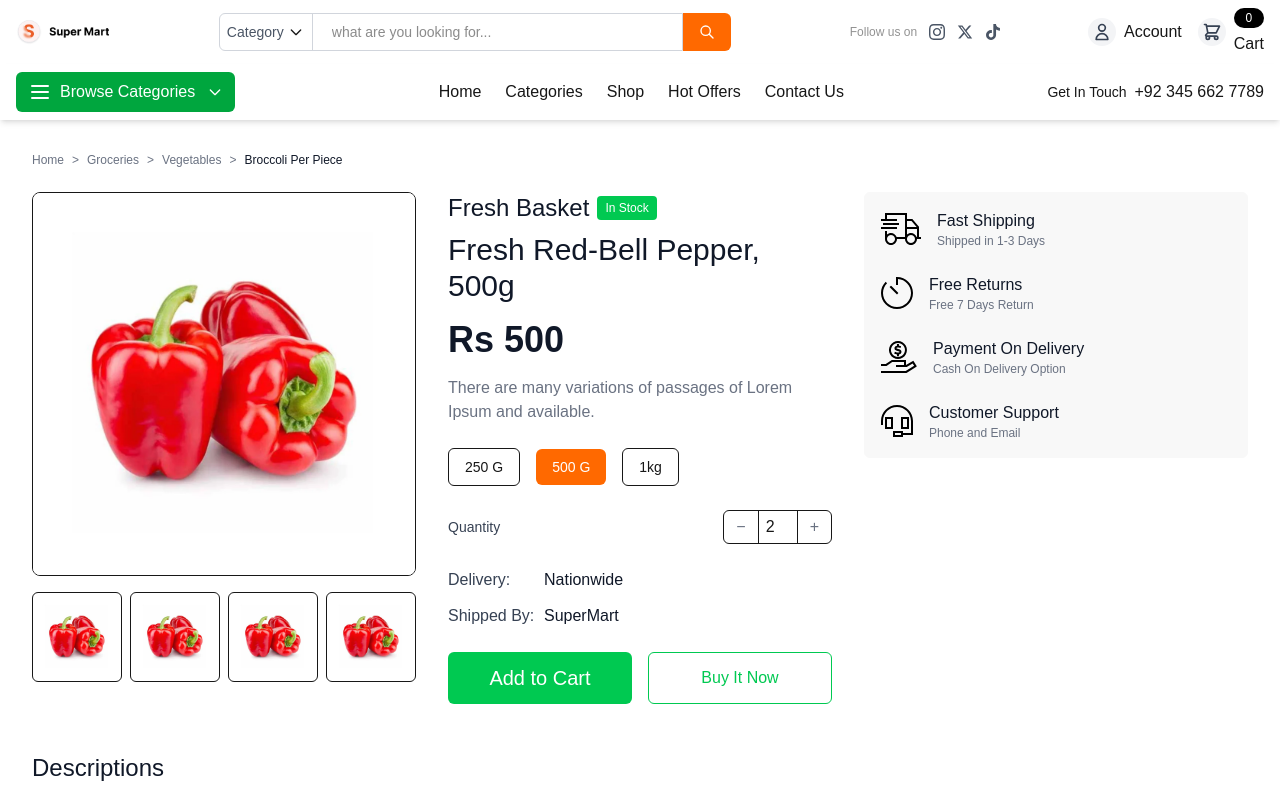
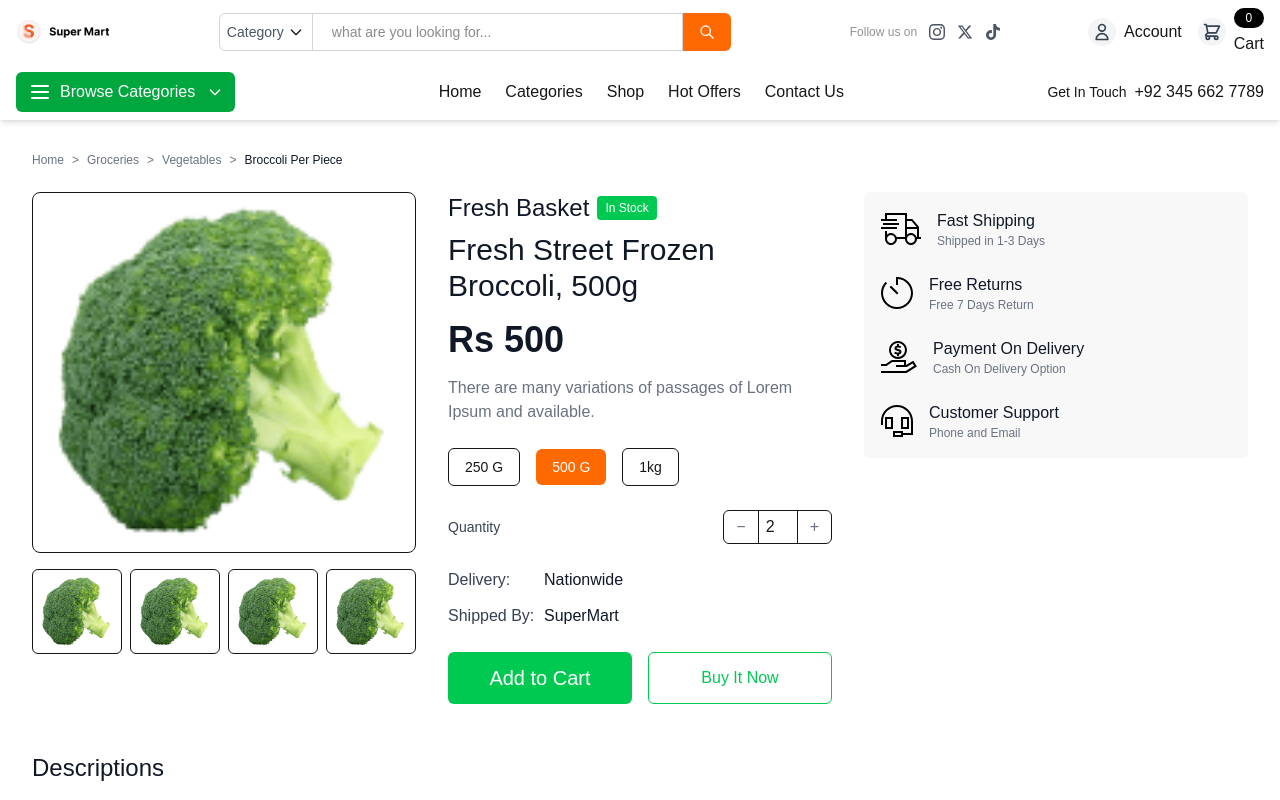
Before and after one commit to Aijaz12550/supermart, a Next.js app: page /product in a window 1280 px wide. Shown: the top 800 px of the page. Built offline with nearby package versions, Linux system fonts and the light colour scheme.

Commit message:
product dynamic and add to cart implement in product page

```diff
--- a/src/app/Reusable_Components/ProductGrid.tsx
+++ b/src/app/Reusable_Components/ProductGrid.tsx
@@ -4,6 +4,8 @@ import Arrowslider from "../Reusable_Components/Arrow-Slider";
 import { useCart } from "../context/CartContext";
 import { useState } from "react";
 import { LoaderIcon } from "../components/Icon";
+import { useRouter } from "next/navigation";
+import { useProduct } from "../context/ProductContext";
 
 interface Product {
   id: number;
@@ -21,6 +23,9 @@ interface ProductGridProps {
 export default function ProductGrid({ title, products }: ProductGridProps) {
   const { addToCart } = useCart();
   const [loadingId, setLoadingId] = useState<number | null>(null);
+
+  const router = useRouter();
+  const { setSelectedProduct } = useProduct();
 
   const parsePrice = (priceStr: string): number => {
     return parseInt(priceStr.replace(/[^\d]/g, ""), 10);
@@ -41,6 +46,25 @@ export default function ProductGrid({ title, products }: ProductGridProps) {
     setLoadingId(null);
   };
 
+  const handleProductClick = (product: Product) => {
+    // Convert the product to match the ProductContext format
+    const detailedProduct = {
+      id: product.id.toString(),
+      name: product.name,
+      price: parsePrice(product.price),
+      image: product.image.src,
+      thumbnails: [
+        product.image.src,
+        product.image.src,
+        product.image.src,
+        product.image.src,
+      ],
+    };
+
+    setSelectedProduct(detailedProduct);
+    router.push("/product");
+  };
+
   return (
     <div className="max-w-7xl mx-auto px-4 sm:px-6 lg:px-8 py-8">
       <h1 className="text-3xl font-bold mb-8">{title}</h1>
@@ -50,6 +74,7 @@ export default function ProductGrid({ title, products }: ProductGridProps) {
           <div
             key={product.id}
             className="rounded-lg overflow-hidden shadow-md cursor-pointer hover:shadow-lg transition-shadow duration-300"
+            onClick={() => handleProductClick(product)}
           >
             <div className="p-4">
               <Image
@@ -68,7 +93,10 @@ export default function ProductGrid({ title, products }: ProductGridProps) {
               <div className="flex justify-between items-center mt-2">
                 <span className="font-bold text-gray-900">{product.price}</span>
                 <button
-                  onClick={() => handleAddToCart(product)}
+                onClick={(e) => {
+                    e.stopPropagation(); // Prevent triggering the parent div's onClick
+                    handleAddToCart(product);
+                  }}
                   disabled={loadingId === product.id}
                   className="text-black text-xs py-1 px-2 rounded transition-colors duration-200 border-2 border-gray-100 cursor-pointer flex items-center gap-2"
                 >
--- a/src/app/components/Arrival.tsx
+++ b/src/app/components/Arrival.tsx
@@ -4,6 +4,8 @@ import Arrowslider from "../Reusable_Components/Arrow-Slider";
 import { useCart } from '../context/CartContext';
 import { useState } from 'react';
 import { LoaderIcon } from './Icon';
+import { useRouter } from 'next/navigation';
+import { useProduct } from '../context/ProductContext';
 
 interface Product {
   id: number;
@@ -21,6 +23,8 @@ interface ProductGridProps {
 export default function Arrival({ title, products }: ProductGridProps) {
   const { addToCart } = useCart();
   const [loadingId, setLoadingId] = useState<number | null>(null);
+  const router = useRouter();
+  const { setSelectedProduct } = useProduct();
 
   const parsePrice = (priceStr: string): number => {
     return parseInt(priceStr.replace(/[^\d]/g, ""), 10);
@@ -42,6 +46,19 @@ export default function Arrival({ title, products }: ProductGridProps) {
   };
 
 
+
+  const handleProductClick = (product: Product) => {
+    const detailedProduct = {
+      id: product.id.toString(),
+      name: product.name,
+      price: parsePrice(product.price),
+      image: product.image.src,
+      thumbnails: [product.image.src, product.image.src, product.image.src, product.image.src],
+    };
+
+    setSelectedProduct(detailedProduct);
+    router.push('/product');
+  };
 
   const categories = ["All", "Groceries", "Electronics", "Fashion", "Healthcare"];
 
@@ -66,6 +83,7 @@ export default function Arrival({ title, products }: ProductGridProps) {
           <div
             key={product.id}
             className="rounded-lg overflow-hidden shadow-md cursor-pointer hover:shadow-lg transition-shadow duration-300"
+            onClick={() => handleProductClick(product)}
           >
             <div className="p-4">
               <Image
@@ -80,7 +98,10 @@ export default function Arrival({ title, products }: ProductGridProps) {
               <div className="flex justify-between items-center mt-2">
                 <span className="font-semibold text-gray-900 text-base">{product.price}</span>
                 <button
-                  onClick={() => handleAddToCart(product)}
+                onClick={(e) => {
+                    e.stopPropagation();
+                    handleAddToCart(product);
+                  }}
                   disabled={loadingId === product.id}
                   className="text-black text-xs py-1 px-2 rounded transition-colors duration-200 border-2 border-gray-100 cursor-pointer flex items-center gap-2"
                 >
--- a/src/app/components/Product-Page.tsx
+++ b/src/app/components/Product-Page.tsx
@@ -1,11 +1,45 @@
-"use client"
-import Image from "next/image"
-import Breadcrumbs from "../Reusable_Components/BreadCrumbs"
-import ServiceFeatures from "../Reusable_Components/ServiceFeatures"
-import ProductDescription from "../Reusable_Components/ProductDescription"
-import ProductImage from "../assets/product.png"
+"use client";
+import Image, { StaticImageData } from "next/image";
+import Breadcrumbs from "../Reusable_Components/BreadCrumbs";
+import ServiceFeatures from "../Reusable_Components/ServiceFeatures";
+import ProductDescription from "../Reusable_Components/ProductDescription";
+import { useProduct, sampleProducts } from "../context/ProductContext";
+import { useEffect, useState } from "react";
+import { useCart } from "../context/CartContext";
+import { LoaderIcon } from "../components/Icon";
 
 export default function ProductPage() {
+  const { selectedProduct, setSelectedProduct } = useProduct();
+  const { addToCart } = useCart();
+  const [loading, setLoading] = useState(false);
+
+  useEffect(() => {
+    // Set initial product if none is selected
+    if (!selectedProduct) {
+      setSelectedProduct(sampleProducts[0]);
+    }
+  }, [selectedProduct, setSelectedProduct]);
+
+  if (!selectedProduct) {
+    return <div>Loading...</div>;
+  }
+
+  const handleAddToCart = async () => {
+    setLoading(true);
+    await new Promise((resolve) => setTimeout(resolve, 800)); // simulate delay
+
+    addToCart({
+      id: Number(selectedProduct.id),
+      name: selectedProduct.name,
+      weight: 500, // You can make this dynamic if needed
+      price: selectedProduct.price,
+      quantity: 1,
+      inStock: true,
+      image: selectedProduct.image,
+    });
+
+    setLoading(false);
+  };
 
   return (
     <div className="max-w-7xl mx-auto px-4 sm:px-6 lg:px-8 py-8">
@@ -16,22 +50,25 @@ export default function ProductPage() {
         <div className="md:col-span-1">
           <div className="border rounded-lg overflow-hidden mb-4 sm:max-w-md md:max-w-xl">
             <Image
-            src={ProductImage}
-              alt="Fresh Red Bell Pepper"
+              src={selectedProduct.image}
+              alt={selectedProduct.name}
               width={400}
               height={400}
               className="w-full object-cover"
             />
           </div>
           <div className="flex space-x-2 overflow-x-auto">
-             {[1, 2, 3, 4].map((i) => (
+            {selectedProduct.thumbnails.map((thumbnail, i) => (
               <button
                 key={i}
                 className="border rounded-md p-1 hover:border-green-500 focus:outline-none focus:ring-2 focus:ring-green-500"
+                onClick={() =>
+                  setSelectedProduct({ ...selectedProduct, image: thumbnail })
+                }
               >
                 <Image
-                  src={ProductImage}
-                  alt={`Red Bell Pepper thumbnail ${i}`}
+                  src={thumbnail}
+                  alt={`${selectedProduct.name} thumbnail ${i + 1}`}
                   width={60}
                   height={60}
                   className="w-full object-cover"
@@ -44,27 +81,53 @@ export default function ProductPage() {
         {/* Product Details */}
         <div className="md:col-span-1">
           <div className="flex items-center mb-2">
-            <h2 className="text-2xl font-medium text-gray-900 mr-2">Fresh Basket</h2>
-            <span className="bg-green-500 text-white text-xs px-2 py-1 rounded">In Stock</span>
+            <h2 className="text-2xl font-medium text-gray-900 mr-2">
+              Fresh Basket
+            </h2>
+            <span className="bg-green-500 text-white text-xs px-2 py-1 rounded">
+              In Stock
+            </span>
           </div>
-          <h1 className="text-3xl font-medium text-gray-900 mb-4">Fresh Red-Bell Pepper, 500g</h1>
-          <div className="text-4xl font-bold text-gray-900 mb-4">Rs 500</div>
+          <h1 className="text-3xl font-medium text-gray-900 mb-4">
+            {selectedProduct.name}
+          </h1>
+          <div className="text-4xl font-bold text-gray-900 mb-4">
+            Rs {selectedProduct.price}
+          </div>
 
-          <p className="text-gray-500 mb-6 font-light text-base">There are many variations of passages of Lorem Ipsum and available.</p>
+          <p className="text-gray-500 mb-6 font-light text-base">
+            There are many variations of passages of Lorem Ipsum and available.
+          </p>
 
           <div className="flex items-center space-x-4 mb-6 font-medium text-sm">
-            <button className="px-4 py-2 border rounded-md hover:bg-gray-50 cursor-pointer">250 G</button>
-            <button className="px-4 py-2 bg-orange-500 text-white rounded-md cursor-pointer">500 G</button>
-            <button className="px-4 py-2 border rounded-md hover:bg-gray-50 cursor-pointer">1kg</button>
+            <button className="px-4 py-2 border rounded-md hover:bg-gray-50 cursor-pointer">
+              250 G
+            </button>
+            <button className="px-4 py-2 bg-orange-500 text-white rounded-md cursor-pointer">
+              500 G
+            </button>
+            <button className="px-4 py-2 border rounded-md hover:bg-gray-50 cursor-pointer">
+              1kg
+            </button>
           </div>
 
           <div className="mb-6">
             <div className="flex items-center justify-between mb-2">
               <span className="text-gray-700 font-light text-sm">Quantity</span>
               <div className="flex items-center border rounded-md">
-                <button className="px-3 py-1 text-gray-500 cursor-pointer">−</button>
-                <input type="number" min="1" value="2" className="w-10 text-center border-x py-1" readOnly />
-                <button className="px-3 py-1 text-gray-500 cursor-pointer">+</button>
+                <button className="px-3 py-1 text-gray-500 cursor-pointer">
+                  −
+                </button>
+                <input
+                  type="number"
+                  min="1"
+                  value="2"
+                  className="w-10 text-center border-x py-1"
+                  readOnly
+                />
+                <button className="px-3 py-1 text-gray-500 cursor-pointer">
+                  +
+                </button>
               </div>
             </div>
           </div>
@@ -75,14 +138,24 @@ export default function ProductPage() {
               <span className="text-gray-900 font-medium">Nationwide</span>
             </div>
             <div className="flex items-center">
-              <span className="text-gray-700 w-24 font-light ">Shipped By:</span>
+              <span className="text-gray-700 w-24 font-light ">
+                Shipped By:
+              </span>
               <span className="text-gray-900 font-medium">SuperMart</span>
             </div>
           </div>
 
           <div className="grid grid-cols-2 gap-4">
-            <button className="bg-green-500 hover:bg-green-600 text-white py-3 rounded-md font-medium text-xl cursor-pointer">
-              Add to Cart
+            <button
+              className="bg-green-500 hover:bg-green-600 text-white py-3 rounded-md font-medium text-xl cursor-pointer flex items-center justify-center"
+              onClick={handleAddToCart}
+              disabled={loading}
+            >
+              {loading ? (
+                <LoaderIcon  />
+              ) : (
+                "Add to Cart"
+              )}
             </button>
             <button className="border border-green-500 text-green-500 hover:bg-green-50 py-3 rounded-md font-medium transition-colors cursor-pointer">
               Buy It Now
@@ -95,5 +168,5 @@ export default function ProductPage() {
 
       <ProductDescription />
     </div>
-  )
+  );
 }
--- a/src/app/context/CartContext.tsx
+++ b/src/app/context/CartContext.tsx
@@ -10,7 +10,7 @@ interface CartItem {
   price: number;
   quantity: number;
   inStock: boolean;
-  image: StaticImageData;
+  image: string|StaticImageData;
 }
 
 interface CartContextType {
--- /dev/null
+++ b/src/app/context/ProductContext.tsx
@@ -0,0 +1,67 @@
+"use client"
+import React, { createContext, useContext, useState, ReactNode } from 'react';
+import { products, Beautyproducts, Gadgetproducts, Fashionproducts } from '../assets/data';
+
+interface Product {
+  id: string;
+  name: string;
+  price: number;
+  image: string;
+  thumbnails: string[];
+}
+
+interface ProductContextType {
+  selectedProduct: Product | null;
+  setSelectedProduct: (product: Product) => void;
+  selectedWeight: string;
+  setSelectedWeight: (weight: string) => void;
+  quantity: number;
+  setQuantity: (quantity: number) => void;
+}
+
+const ProductContext = createContext<ProductContextType | undefined>(undefined);
+
+// Convert all products to the required format
+const convertToDetailedProduct = (product: any): Product => ({
+  id: product.id.toString(),
+  name: product.name,
+  price: parseInt(product.price.replace(/[^\d]/g, ""), 10),
+  image: product.image.src,
+  thumbnails: [product.image.src, product.image.src, product.image.src, product.image.src],
+});
+
+export const sampleProducts: Product[] = [
+  ...products.map(convertToDetailedProduct),
+  ...Beautyproducts.map(convertToDetailedProduct),
+  ...Gadgetproducts.map(convertToDetailedProduct),
+  ...Fashionproducts.map(convertToDetailedProduct)
+];
+
+export function ProductProvider({ children }: { children: ReactNode }) {
+  const [selectedProduct, setSelectedProduct] = useState<Product | null>(null);
+  const [selectedWeight, setSelectedWeight] = useState<string>('500 G');
+  const [quantity, setQuantity] = useState<number>(1);
+
+  return (
+    <ProductContext.Provider
+      value={{
+        selectedProduct,
+        setSelectedProduct,
+        selectedWeight,
+        setSelectedWeight,
+        quantity,
+        setQuantity,
+      }}
+    >
+      {children}
+    </ProductContext.Provider>
+  );
+}
+
+export function useProduct() {
+  const context = useContext(ProductContext);
+  if (context === undefined) {
+    throw new Error('useProduct must be used within a ProductProvider');
+  }
+  return context;
+}
--- a/src/app/layout.tsx
+++ b/src/app/layout.tsx
@@ -3,6 +3,7 @@ import { Inter } from "next/font/google";
 import "./globals.css";
 import Navbar from "./components/Navbar";
 import { CartProvider } from "./context/CartContext";
+import { ProductProvider } from "./context/ProductContext";
 
 const inter = Inter({
   variable: "--font-inter",
@@ -24,10 +25,12 @@ export default function RootLayout({
       <body
       className={`${inter.variable} font-sans antialiased`}
       >
+        <ProductProvider>
           <CartProvider>
             <Navbar/>
             {children}
           </CartProvider>
+        </ProductProvider>
       </body>
     </html>
   );
```
